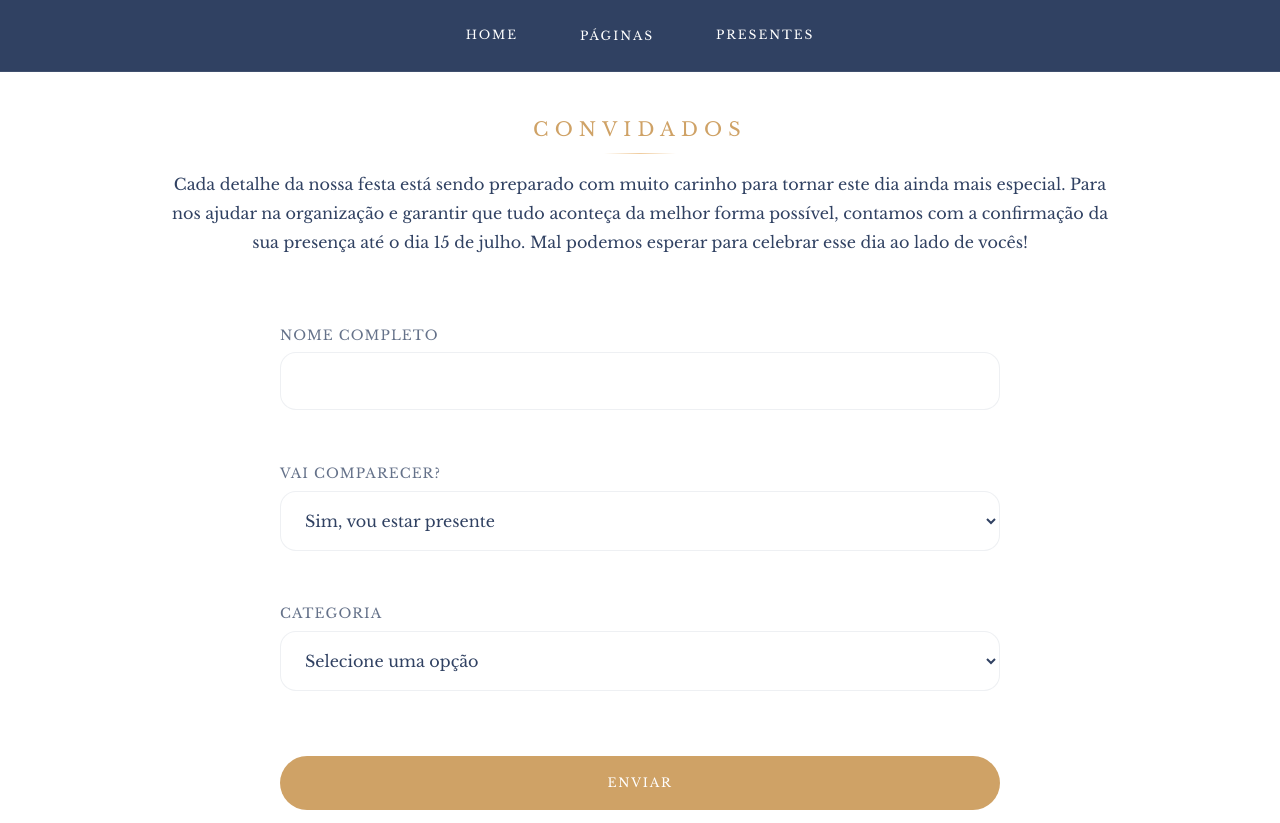
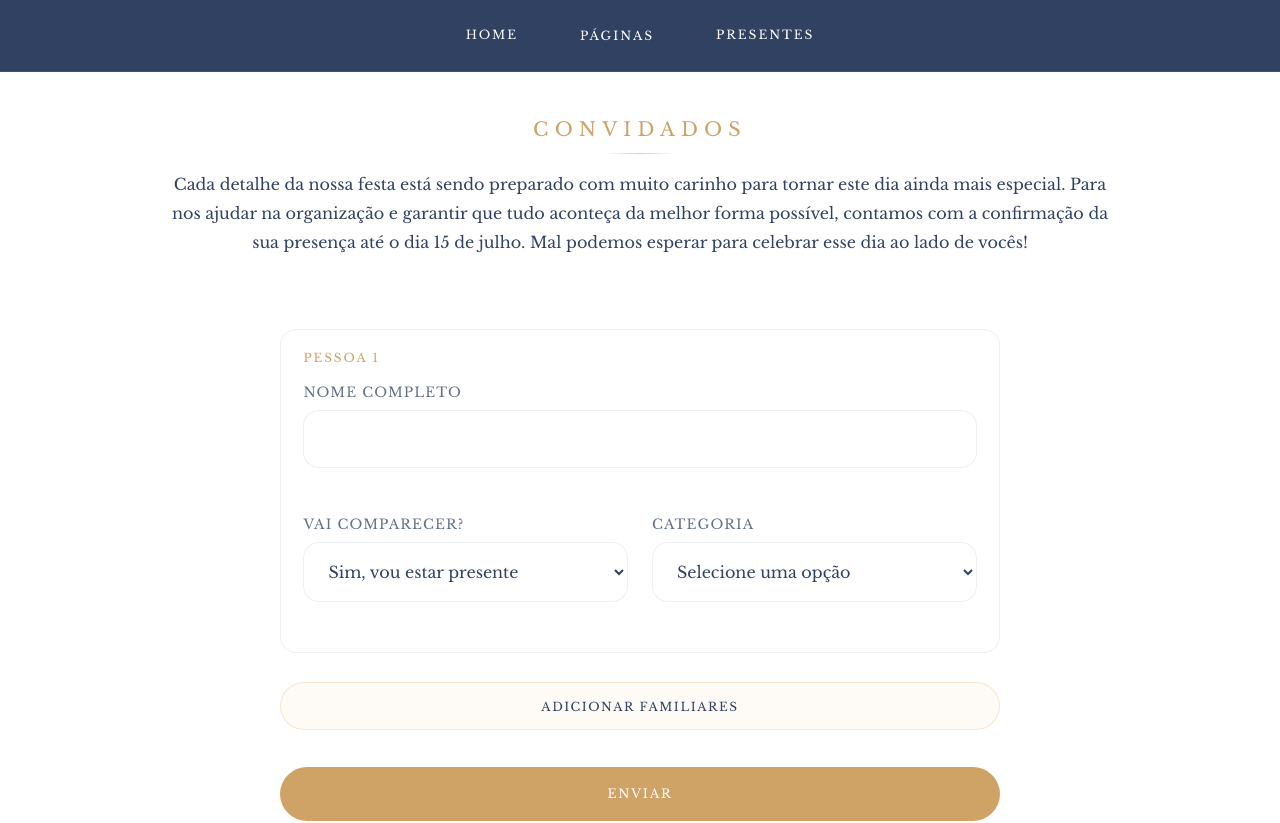
Before and after one commit to RodrigoSubtil/meu-casamento, a React (Vite) app: page /rsvp in a window 1280 px wide. Shown: the top 823 px of the page. Built offline with nearby package versions, Linux system fonts and the light colour scheme.

Commit message:
Permite adicionar familiares no RSVP

```diff
--- a/src/components/gallery/ContentGallery.tsx
+++ b/src/components/gallery/ContentGallery.tsx
@@ -268,7 +268,7 @@ export default function ContentGallery() {
 
                                 <div className="gallery-modal-actions">
                                     <button onClick={() => chooseAlbum("ceremony")}>
-                                        Cerimónia
+                                        Cerimônia
                                     </button>
 
                                     <button onClick={() => chooseAlbum("party")}>
@@ -303,7 +303,7 @@ export default function ContentGallery() {
                             className={selectedAlbum === "ceremony" ? "active" : ""}
                             onClick={() => setSelectedAlbum("ceremony")}
                         >
-                            Cerimónia
+                            Cerimônia
                         </button>
 
                         <button
--- a/src/components/locations/ContentLocations.tsx
+++ b/src/components/locations/ContentLocations.tsx
@@ -27,7 +27,7 @@ export default function ContentLocations() {
                   <div className="location-block">
 
                      <div className="location-info">
-                        <h2 className="location-title">Cerimónia</h2>
+                        <h2 className="location-title">Cerimônia</h2>
                         <p className="location-text">
                            Igreja Santa Rita de Cássia
                            <br />
--- a/src/components/rsvp/ContentRsvp.tsx
+++ b/src/components/rsvp/ContentRsvp.tsx
@@ -10,61 +10,122 @@ import {
    makeNameKey
 } from "../../utils/normalize/normalizeName";
 
+type Guest = {
+   id: number;
+   name: string;
+   attending: string;
+   category: string;
+};
+
+function createGuest(): Guest {
+   return {
+      id: Date.now() + Math.random(),
+      name: "",
+      attending: "Sim, vou estar presente",
+      category: ""
+   };
+}
+
 export default function ContentRsvp() {
-
-   const [name, setName] = useState<string>("");
-   const [attending, setAttending] =
-      useState<string>("Sim, vou estar presente");
-   const [category, setCategory] = useState<string>("");
-
+   const [guests, setGuests] = useState<Guest[]>([createGuest()]);
    const [loading, setLoading] = useState<boolean>(false);
-   const [errors, setErrors] = useState<RsvpErrors>({});
+   const [errors, setErrors] = useState<RsvpErrors[]>([{}]);
    const [success, setSuccess] = useState<boolean>(false);
 
-   async function handleSubmit(
-      e: React.FormEvent<HTMLFormElement>
+   function updateGuest(
+      guestId: number,
+      field: keyof Omit<Guest, "id">,
+      value: string
    ) {
+      setGuests((current) =>
+         current.map((guest) =>
+            guest.id === guestId
+               ? { ...guest, [field]: value }
+               : guest
+         )
+      );
+   }
 
+   function addGuest() {
+      setGuests((current) => [...current, createGuest()]);
+      setErrors((current) => [...current, {}]);
+   }
+
+   function removeGuest(guestId: number) {
+      if (guests.length === 1) return;
+
+      const nextGuests = guests.filter((guest) => guest.id !== guestId);
+      const nextErrors = errors.filter((_, index) => guests[index]?.id !== guestId);
+
+      setGuests(nextGuests);
+      setErrors(nextErrors.length ? nextErrors : [{}]);
+   }
+
+   async function handleSubmit(e: React.FormEvent<HTMLFormElement>) {
       e.preventDefault();
-
       setSuccess(false);
 
-      const formErrors: RsvpErrors = {};
+      const formErrors: RsvpErrors[] = guests.map(() => ({}));
+      const usedNames = new Set<string>();
 
-      if (!name.trim()) {
-         formErrors.name = "O nome é obrigatório";
+      guests.forEach((guest, index) => {
+         const nameKey = makeNameKey(guest.name);
+
+         if (!guest.name.trim()) {
+            formErrors[index].name = "O nome é obrigatório";
+         } else if (usedNames.has(nameKey)) {
+            formErrors[index].name = "Este nome já foi adicionado.";
+         } else {
+            usedNames.add(nameKey);
          }
 
-      if (!attending) {
-         formErrors.attending = "Selecione uma opção";
+         if (!guest.attending) {
+            formErrors[index].attending = "Selecione uma opção";
          }
 
-      if (!category) {
-         formErrors.category = "Selecione uma categoria";
+         if (!guest.category) {
+            formErrors[index].category = "Selecione uma categoria";
          }
+      });
 
-      if (Object.keys(formErrors).length > 0) {
+      if (formErrors.some((item) => Object.keys(item).length > 0)) {
          setErrors(formErrors);
          return;
       }
 
-      setErrors({});
+      const guestsToSave = guests.map((guest) => ({
+         name: normalizeName(guest.name),
+         name_key: makeNameKey(guest.name),
+         attending: guest.attending,
+         category: guest.category
+      }));
+
+      setErrors(guests.map(() => ({})));
       setLoading(true);
 
-      const cleanName = normalizeName(name);
-      const nameKey = makeNameKey(name);
+      const { data: existingGuests, error: existingError } = await supabase
+         .from("rsvp")
+         .select("name_key")
+         .in("name_key", guestsToSave.map((guest) => guest.name_key));
 
-      const { data: existing } = await supabase
-         .from("rsvp")
-         .select("id")
-         .eq("name_key", nameKey)
-         .maybeSingle();
+      if (existingError) {
+         console.error(existingError);
+         setLoading(false);
+         return;
+      }
 
-      if (existing) {
+      if (existingGuests && existingGuests.length > 0) {
+         const existingKeys = new Set(
+            existingGuests.map((guest) => guest.name_key)
+         );
 
-         setErrors({
-            name: "Este RSVP já foi registado."
-         });
+         setErrors(
+            guestsToSave.map((guest) => ({
+               name: existingKeys.has(guest.name_key)
+                  ? "Este RSVP já foi registado."
+                  : undefined
+            }))
+         );
 
          setLoading(false);
          return;
@@ -72,14 +133,7 @@ export default function ContentRsvp() {
 
       const { error } = await supabase
          .from("rsvp")
-         .insert([
-            {
-               name: cleanName,
-               name_key: nameKey,
-               attending,
-               category
-            }
-         ]);
+         .insert(guestsToSave);
 
       setLoading(false);
 
@@ -89,21 +143,15 @@ export default function ContentRsvp() {
       }
 
       setSuccess(true);
-
-      setName("");
-      setAttending("Sim, vou estar presente");
-      setCategory("");
+      setGuests([createGuest()]);
+      setErrors([{}]);
    }
 
    return (
       <section className="rsvp">
-
          <div className="container">
-
             <div className="rsvp-container">
-
                <div className="section-header">
-
                   <div className="luxury-title-main">
                      <span>Convidados</span>
                   </div>
@@ -111,64 +159,78 @@ export default function ContentRsvp() {
                   <p className="section-subtitle">
                      Cada detalhe da nossa festa está sendo preparado com muito carinho para tornar este dia ainda mais especial. Para nos ajudar na organização e garantir que tudo aconteça da melhor forma possível, contamos com a confirmação da sua presença até o dia 15 de julho. Mal podemos esperar para celebrar esse dia ao lado de vocês!
                   </p>
-
                </div>
 
                <form
                   className="rsvp-form"
                   onSubmit={handleSubmit}
                >
-
                   {success && (
                      <div className="form-success show">
                         Enviado com sucesso!
                      </div>
                   )}
 
-                  {/* NOME */}
+                  <div className="rsvp-guests">
+                     {guests.map((guest, index) => {
+                        const guestErrors = errors[index] || {};
+
+                        return (
+                           <div className="rsvp-person" key={guest.id}>
+                              <div className="rsvp-person-header">
+                                 <span>Pessoa {index + 1}</span>
+
+                                 {guests.length > 1 && (
+                                    <button
+                                       type="button"
+                                       className="rsvp-remove"
+                                       onClick={() => removeGuest(guest.id)}
+                                    >
+                                       Remover
+                                    </button>
+                                 )}
+                              </div>
+
                               <div className="form-group">
-
                                  <label className="form-label">
                                     Nome completo
                                  </label>
 
                                  <input
-                        className={`form-input ${errors.name
+                                    className={`form-input ${guestErrors.name
                                           ? "form-error-input"
                                           : ""
                                        }`}
-                        value={name}
-                        onChange={(e) =>
-                           setName(e.target.value)
+                                    value={guest.name}
+                                    onChange={(event) =>
+                                       updateGuest(guest.id, "name", event.target.value)
                                     }
                                  />
 
                                  <span
-                        className={`form-error ${errors.name
+                                    className={`form-error ${guestErrors.name
                                           ? "show"
                                           : ""
                                        }`}
                                  >
-                        {errors.name || ""}
+                                    {guestErrors.name || ""}
                                  </span>
-
                               </div>
 
-                  {/* PRESENÇA */}
+                              <div className="rsvp-grid">
                                  <div className="form-group">
-
                                     <label className="form-label">
                                        Vai comparecer?
                                     </label>
 
                                     <select
-                        className={`form-select ${errors.attending
+                                       className={`form-select ${guestErrors.attending
                                              ? "form-error-input"
                                              : ""
                                           }`}
-                        value={attending}
-                        onChange={(e) =>
-                           setAttending(e.target.value)
+                                       value={guest.attending}
+                                       onChange={(event) =>
+                                          updateGuest(guest.id, "attending", event.target.value)
                                        }
                                     >
                                        <option>
@@ -178,35 +240,31 @@ export default function ContentRsvp() {
                                        <option>
                                           Desculpe, não vou poder ir
                                        </option>
-
                                     </select>
 
                                     <span
-                        className={`form-error ${errors.attending
+                                       className={`form-error ${guestErrors.attending
                                              ? "show"
                                              : ""
                                           }`}
                                     >
-                        {errors.attending || ""}
+                                       {guestErrors.attending || ""}
                                     </span>
-
                                  </div>
 
-                  {/* CATEGORIA */}
                                  <div className="form-group">
-
                                     <label className="form-label">
                                        Categoria
                                     </label>
 
                                     <select
-                        className={`form-select ${errors.category
+                                       className={`form-select ${guestErrors.category
                                              ? "form-error-input"
                                              : ""
                                           }`}
-                        value={category}
-                        onChange={(e) =>
-                           setCategory(e.target.value)
+                                       value={guest.category}
+                                       onChange={(event) =>
+                                          updateGuest(guest.id, "category", event.target.value)
                                        }
                                     >
                                        <option value="">
@@ -220,19 +278,30 @@ export default function ContentRsvp() {
                                        <option value="crianca">
                                           Criança (até 7 anos)
                                        </option>
-
                                     </select>
 
                                     <span
-                        className={`form-error ${errors.category
+                                       className={`form-error ${guestErrors.category
                                              ? "show"
                                              : ""
                                           }`}
                                     >
-                        {errors.category || ""}
+                                       {guestErrors.category || ""}
                                     </span>
+                                 </div>
+                              </div>
+                           </div>
+                        );
+                     })}
+                  </div>
 
-                  </div>
+                  <button
+                     className="rsvp-add"
+                     type="button"
+                     onClick={addGuest}
+                  >
+                     Adicionar familiares
+                  </button>
 
                   <button
                      className="form-button"
@@ -240,15 +309,13 @@ export default function ContentRsvp() {
                   >
                      {loading
                         ? "A enviar..."
+                        : guests.length > 1
+                           ? "Enviar confirmações"
                            : "Enviar"}
                   </button>
-
                </form>
-
             </div>
-
          </div>
-
       </section>
    );
 }
--- a/src/components/rsvp/contentRsvp.css
+++ b/src/components/rsvp/contentRsvp.css
@@ -37,6 +37,80 @@
    flex-direction: column;
 
    gap: 1.8rem;
+}
+
+.rsvp-guests {
+   width: 100%;
+
+   display: flex;
+   flex-direction: column;
+   gap: 1.4rem;
+}
+
+.rsvp-person {
+   width: 100%;
+
+   display: flex;
+   flex-direction: column;
+   gap: 1.4rem;
+
+   padding: 1.4rem;
+   border: var(--border-thin);
+   border-radius: var(--radius-lg);
+   background: rgba(255,255,255,0.78);
+
+   box-sizing: border-box;
+}
+
+.rsvp-person-header {
+   display: flex;
+   align-items: center;
+   justify-content: space-between;
+   gap: 1rem;
+}
+
+.rsvp-person-header span {
+   font-size: var(--text-xs);
+   letter-spacing: 0.16em;
+   text-transform: uppercase;
+   color: var(--color-gold);
+}
+
+.rsvp-remove,
+.rsvp-add {
+   font-family: var(--font-primary);
+   cursor: pointer;
+   transition: var(--transition-base);
+}
+
+.rsvp-remove {
+   border: none;
+   background: transparent;
+   color: rgba(48,65,98,0.64);
+   font-size: var(--text-xs);
+   letter-spacing: 0.1em;
+   text-transform: uppercase;
+}
+
+.rsvp-remove:hover {
+   color: var(--text-primary);
+}
+
+.rsvp-add {
+   min-height: 48px;
+   border: var(--border-soft);
+   border-radius: 999px;
+   background: rgba(236,191,133,0.08);
+   color: var(--text-primary);
+   font-size: var(--text-xs);
+   letter-spacing: 0.13em;
+   text-transform: uppercase;
+}
+
+.rsvp-add:hover {
+   transform: translateY(-2px);
+   background: rgba(236,191,133,0.16);
+   box-shadow: var(--shadow-sm);
 }
 
 /* =========================
@@ -146,6 +220,15 @@
       gap: 1.5rem;
    }
 
+   .rsvp-guests {
+      gap: 1.2rem;
+   }
+
+   .rsvp-person {
+      padding: 1.1rem;
+      gap: 1.2rem;
+   }
+
    .rsvp-grid {
       gap: 1rem;
    }
```
Lines whose indentation alone changed are shown as unchanged.
